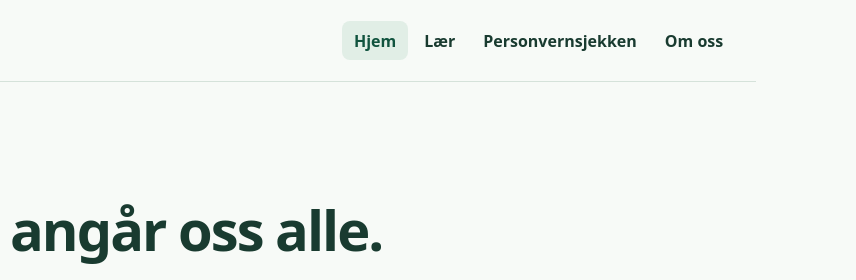
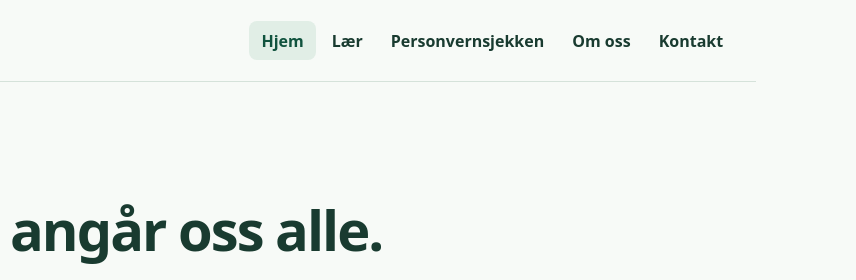
Before and after one commit to Ploos-AS/tenkdegom, an Astro site: page / in a window 1280 px wide. Shown: the top 280 px of the page, 424-1280 px from the left. Built offline with nearby package versions, Linux system fonts and the light colour scheme; Astro itself is replaced by a stand-in of ours.

Commit message:
Add contact link to primary navigation

```diff
--- a/src/layouts/SiteLayout.astro
+++ b/src/layouts/SiteLayout.astro
@@ -6,7 +6,8 @@ const navItems = [
   { href: '/', label: 'Hjem' },
   { href: '/laer/', label: 'Lær' },
   { href: '/personvernsjekken/', label: 'Personvernsjekken' },
-  { href: '/om/', label: 'Om oss' }
+  { href: '/om/', label: 'Om oss' },
+  { href: '/kontakt/', label: 'Kontakt' }
 ];
 ---
 <!doctype html>
```
